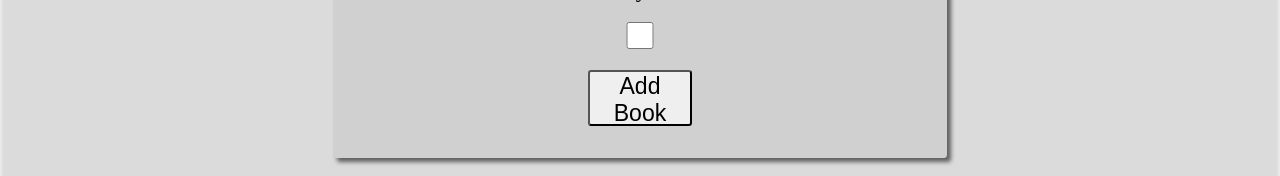
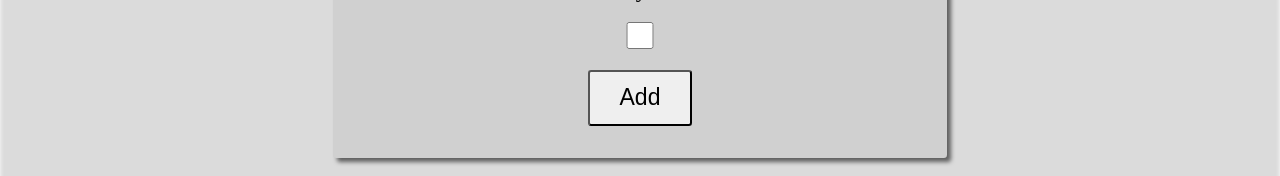
Before and after one commit to meatwad787/Library, a plain HTML site: page index.html in a window 1280 px wide. Both pictures are taken after a click on the button "New Book". Shown: the part 482-658 px from the top of the page. Drawn offline with Linux system fonts and the light colour scheme.

Commit message:
Remove word

```diff
--- a/index.html
+++ b/index.html
@@ -45,7 +45,7 @@
                 </div>
                 </ul>
             </fieldset>
-            <button type="submit" class="submit button" id="submit">Add Book</button>
+            <button type="submit" class="submit button" id="submit">Add</button>
         </form>
        </div>
 </body>
```
